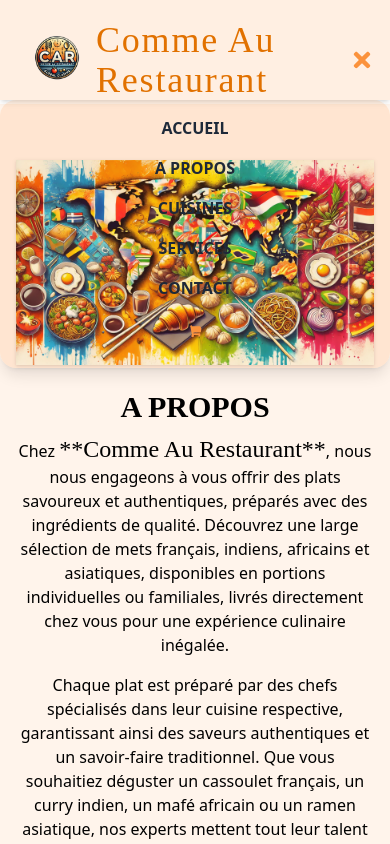
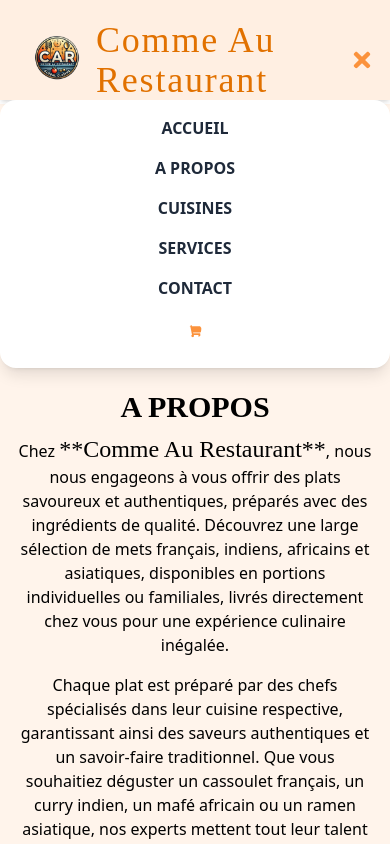
Before and after one commit to Animasso/comme-au-restaurant, a React (Vite) app: page / in a window 390 px wide. Both pictures are taken after a click on the button 362 px from the left and 60 px from the top of the page. Shown: the top 844 px of the page. Built offline with nearby package versions, Linux system fonts and the light colour scheme; a web font is replaced by a local one.

Commit message:
add: navbar

```diff
--- a/src/components/NavBar/NavBarMobile.jsx
+++ b/src/components/NavBar/NavBarMobile.jsx
@@ -15,7 +15,7 @@ const NavBarMobile = ({ setIsOpen, setModalOpen, totalItems }) => {
       animate={{ y: 0, opacity: 1 }}
       transition={{ type: "spring", damping: 12 }}
       exit={{ y: -100, opacity: 0 }}
-      className="md:hidden absolute top-25 left-0 w-full bg-secondary/15 text-white rounded-2xl shadow-lg"
+      className="md:hidden absolute top-25 left-0 w-full bg-white  text-white rounded-2xl shadow-lg"
     >
       <ul className="flex flex-col font-bold text-gray-800 items-center space-y-4 py-4">
         {NavbarMenu.map((item) => (
```
